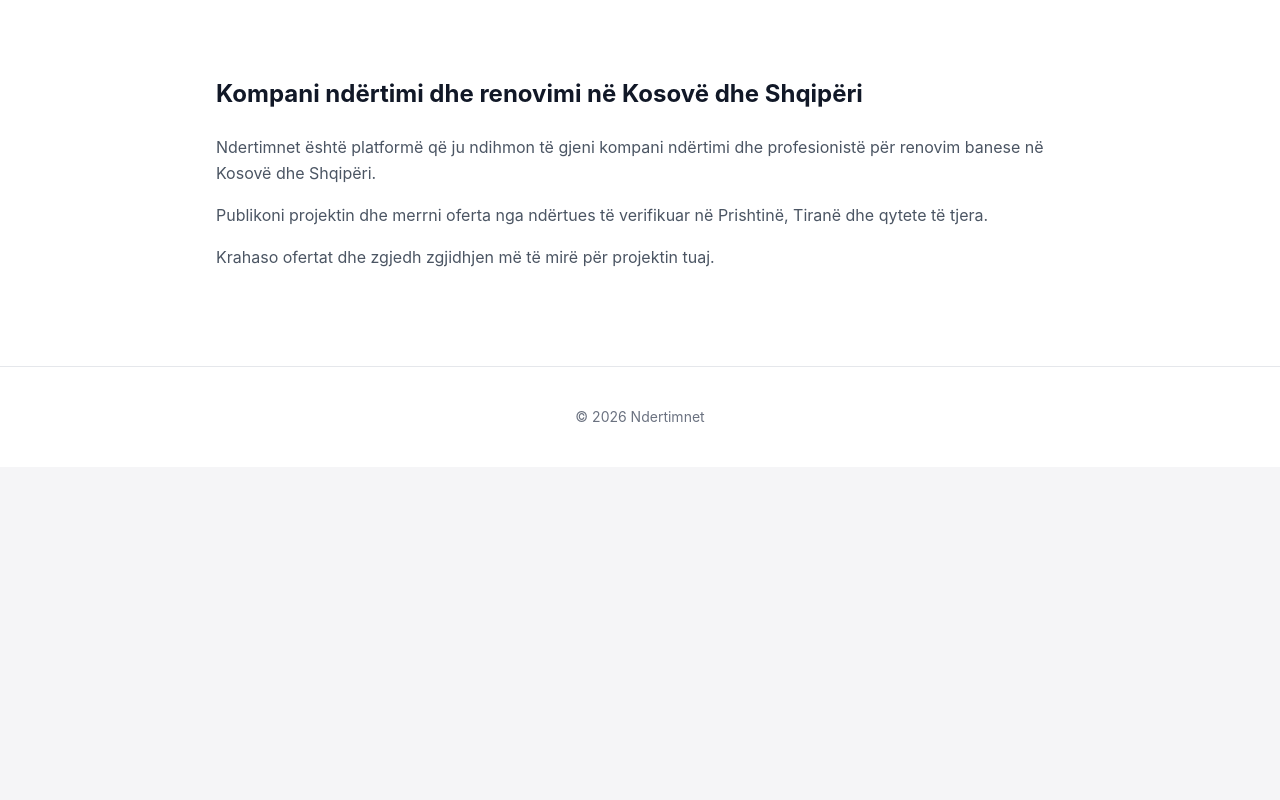
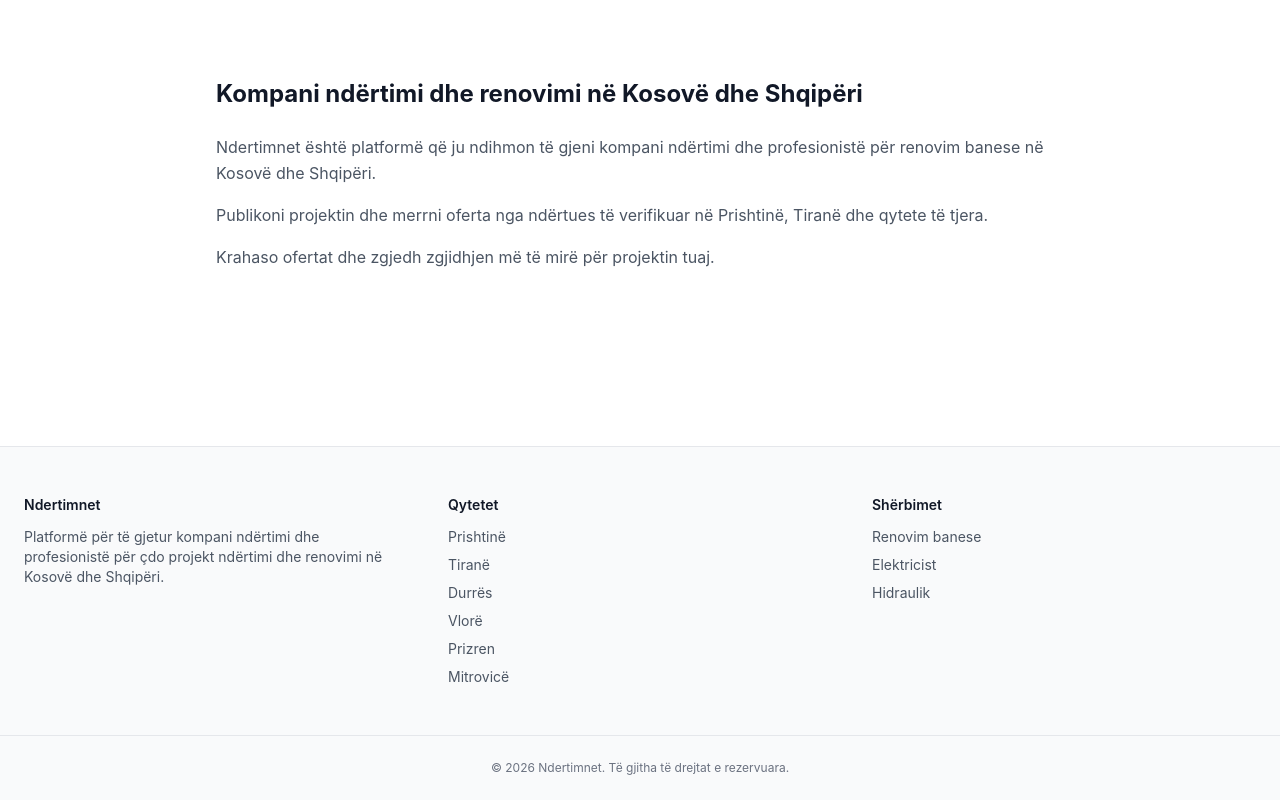
Before and after one commit to GazmendUka/ndertimnet, a React (Create React App) app in the folder frontend/: page / in a window 1280 px wide. Shown: the part 3161-3961 px from the top of the page. Before the commit the page ends 3628 px from the top, so only its background shows below. Built offline with nearby package versions, Linux system fonts and the light colour scheme; no server answers.

Commit message:
fix: la till header/footer i cityPages via publicLayout

```diff
--- a/frontend/src/components/layout/PublicLayout.jsx
+++ b/frontend/src/components/layout/PublicLayout.jsx
@@ -1,7 +1,4 @@
-// ===========================================
 // src/layouts/PublicLayout.jsx
-// Global layout för alla public pages
-// ===========================================
 
 import { Link, Outlet } from "react-router-dom";
 
@@ -44,8 +41,82 @@ export default function PublicLayout() {
       </main>
 
       {/* ================= FOOTER ================= */}
-      <footer className="border-t py-10 text-center text-sm text-gray-500">
-        © 2026 Ndertimnet
+      <footer className="border-t mt-20 bg-gray-50">
+        <div className="max-w-7xl mx-auto px-6 py-12 grid md:grid-cols-3 gap-10 text-sm">
+
+          {/* BRAND */}
+          <div>
+            <h3 className="font-semibold text-gray-900 mb-3">
+              Ndertimnet
+            </h3>
+            <p className="text-gray-600">
+              Platformë për të gjetur kompani ndërtimi dhe profesionistë për
+              çdo projekt ndërtimi dhe renovimi në Kosovë dhe Shqipëri.
+            </p>
+          </div>
+
+          {/* CITIES */}
+          <div>
+            <h3 className="font-semibold text-gray-900 mb-3">
+              Qytetet
+            </h3>
+            <div className="flex flex-col gap-2 text-gray-600">
+
+              <Link to="/ndertim/prishtine" className="hover:underline">
+                Prishtinë
+              </Link>
+
+              <Link to="/ndertim/tirane" className="hover:underline">
+                Tiranë
+              </Link>
+
+              <Link to="/ndertim/durres" className="hover:underline">
+                Durrës
+              </Link>
+
+              <Link to="/ndertim/vlore" className="hover:underline">
+                Vlorë
+              </Link>
+
+              <Link to="/ndertim/prizren" className="hover:underline">
+                Prizren
+              </Link>
+
+              <Link to="/ndertim/mitrovice" className="hover:underline">
+                Mitrovicë
+              </Link>
+
+            </div>
+          </div>
+
+          {/* SERVICES */}
+          <div>
+            <h3 className="font-semibold text-gray-900 mb-3">
+              Shërbimet
+            </h3>
+            <div className="flex flex-col gap-2 text-gray-600">
+
+              <Link to="/renovim-banese" className="hover:underline">
+                Renovim banese
+              </Link>
+
+              <Link to="/kategori/elektricist" className="hover:underline">
+                Elektricist
+              </Link>
+
+              <Link to="/kategori/hidraulik" className="hover:underline">
+                Hidraulik
+              </Link>
+
+            </div>
+          </div>
+
+        </div>
+
+        {/* BOTTOM */}
+        <div className="border-t text-center py-6 text-xs text-gray-500">
+          © 2026 Ndertimnet. Të gjitha të drejtat e rezervuara.
+        </div>
       </footer>
 
     </div>
--- a/frontend/src/routes/PublicRoutes.jsx
+++ b/frontend/src/routes/PublicRoutes.jsx
@@ -16,7 +16,6 @@ import ForgotPassword from "../pages/auth/ForgotPassword";
 import ResetPassword from "../pages/auth/ResetPassword";
 import PublicOnlyRoute from "../auth/PublicOnlyRoute";
 
-
 import NdertimPrishtine from "../pages/seo/NdertimPrishtine";
 import NdertimTirane from "../pages/seo/NdertimTirane";
 import NdertimPrizren from "../pages/seo/NdertimPrizren";
@@ -29,16 +28,27 @@ export default function PublicRoutes() {
     <>
       {/* PUBLIC LAYOUT */}
       <Route element={<PublicLayout />}>
-
         <Route path="/" element={<AuthRedirect />} />
         <Route path="/about" element={<AboutPage />} />
         <Route path="/contact" element={<ContactPage />} />
 
+        <Route path="/ndertim/prishtine" element={<NdertimPrishtine />} />
+        <Route path="/ndertim/tirane" element={<NdertimTirane />} />
+        <Route path="/ndertim/prizren" element={<NdertimPrizren />} />
+        <Route path="/ndertim/mitrovice" element={<NdertimMitrovice />} />
+        <Route path="/ndertim/durres" element={<NdertimDurres />} />
+        <Route path="/ndertim/vlore" element={<NdertimVlore />} />
       </Route>
 
       {/* RESTEN */}
-      <Route path="/" element={<AuthRedirect />} />
-      <Route path="/login" element={<PublicOnlyRoute><Login /></PublicOnlyRoute>} />
+      <Route
+        path="/login"
+        element={
+          <PublicOnlyRoute>
+            <Login />
+          </PublicOnlyRoute>
+        }
+      />
       <Route path="/register" element={<RegisterChoice />} />
       <Route path="/register/company" element={<RegisterCompany />} />
       <Route path="/register/customer" element={<RegisterCustomer />} />
@@ -46,15 +56,6 @@ export default function PublicRoutes() {
       <Route path="/verify-email" element={<VerifyEmail />} />
       <Route path="/forgot-password" element={<ForgotPassword />} />
       <Route path="/reset-password/:uid/:token" element={<ResetPassword />} />
-
-      {/* SEO */}
-      <Route path="/ndertim/prishtine" element={<NdertimPrishtine />} />
-      <Route path="/ndertim/tirane" element={<NdertimTirane />} />
-      <Route path="/ndertim/prizren" element={<NdertimPrizren />} />
-      <Route path="/ndertim/mitrovice" element={<NdertimMitrovice />} />
-      <Route path="/ndertim/durres" element={<NdertimDurres />} />
-      <Route path="/ndertim/vlore" element={<NdertimVlore />} />
-
     </>
   );
 }
```
